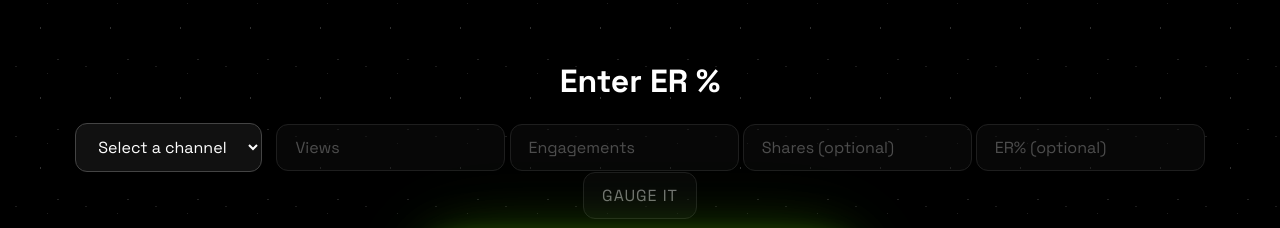
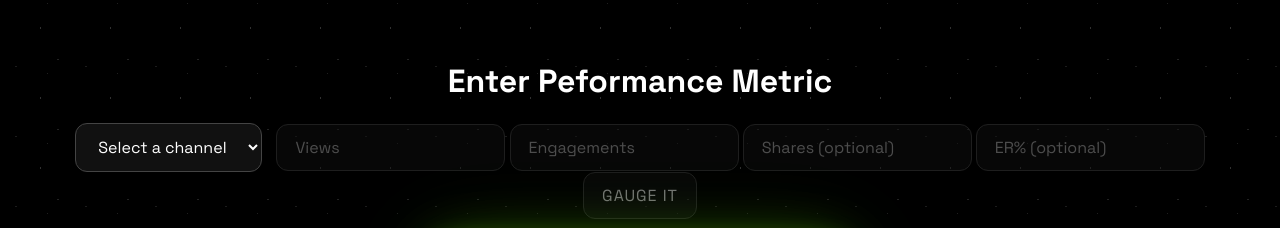
Before and after one commit to robyntaylor94/crochead, a plain HTML site: page index.html in a window 1280 px wide. Shown: the top 228 px of the page. Drawn offline with Linux system fonts and the light colour scheme.

Commit message:
HEADER CHANGE

```diff
--- a/index.html
+++ b/index.html
@@ -236,7 +236,7 @@
 </head>
 
 <body>
-  <h1>Enter ER %</h1>
+  <h1>Enter Peformance Metric</h1>
 
   <div class="input-area">
     <select id="channelSelect">
```
